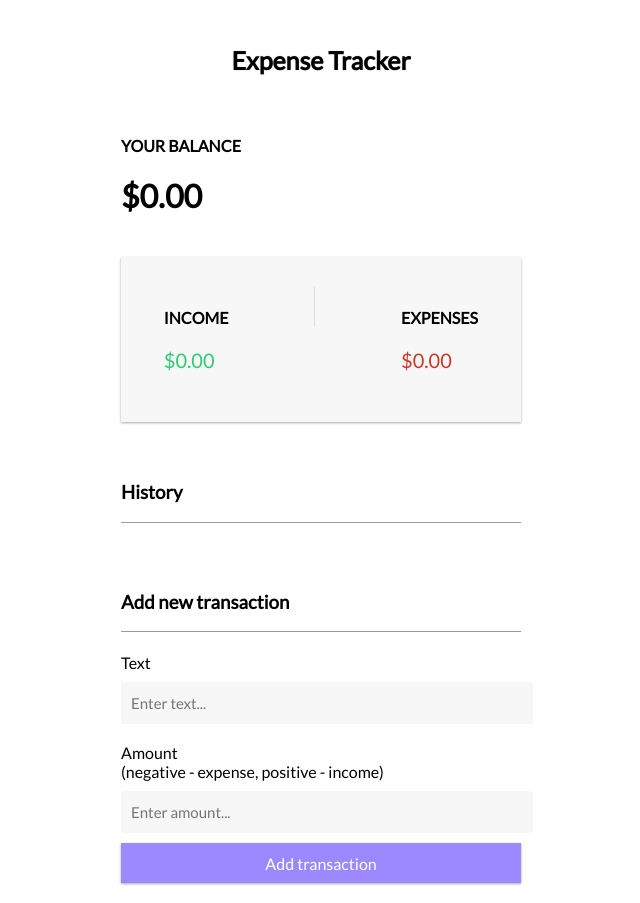
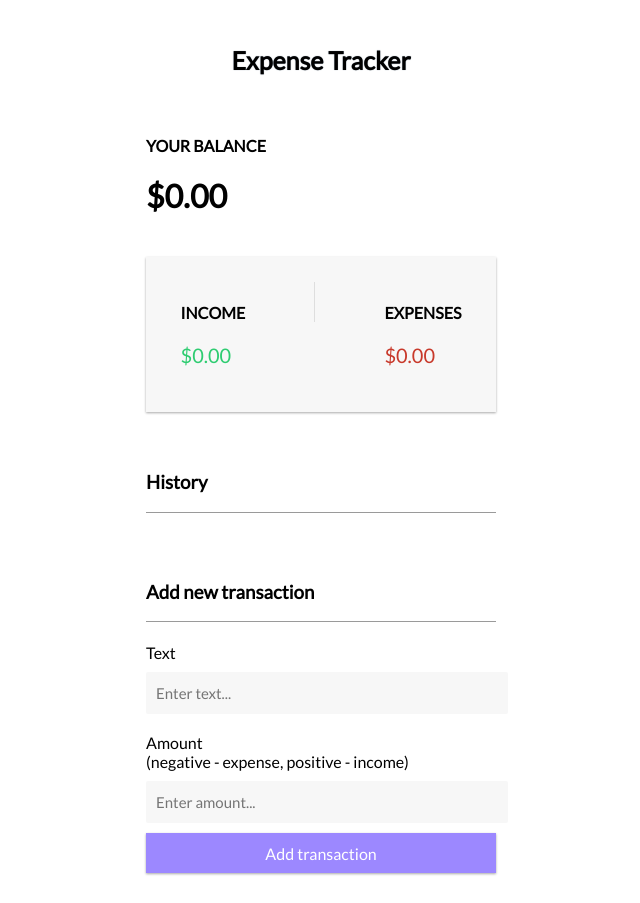
Before and after one commit to Amir-Shahzad7/Expense-Tracker-App, a React (Create React App) app: page / in a window 1280 px wide. Shown: the whole page, without its empty margins (319-959 px from the left). After the commit the page ends 878 px from the top, so only its background shows below. Built offline with nearby package versions, Linux system fonts and the light colour scheme.

Commit message:
Update App.css

```diff
--- a/src/App.css
+++ b/src/App.css
@@ -1,7 +1,7 @@
 .App{
   margin: auto;
-  max-width: 400px;
-  max-height: 400px;
+  max-width: 350px;
+  max-height: 300px;
 }
 .Header{
   text-align: center;
@@ -21,8 +21,8 @@
   display: flex;
   justify-content: space-around;
   box-shadow: 0px 1px 3px rgba(0, 0, 0, 0.12), 0 1px 2px rgba(0, 0, 0, 0.24);
-  padding-top: 30px;
-  padding-bottom: 30px;
+  padding-top: 25px;
+  padding-bottom: 25px;
 }
 .TransactionHistory{
   font-family: "Lato";
@@ -67,5 +67,5 @@
   border-color: #9c88ff;
   border-width: 0px;
   height: 40px;
-  margin-bottom: 20px;
+  margin-bottom: 5px;
 }
```
